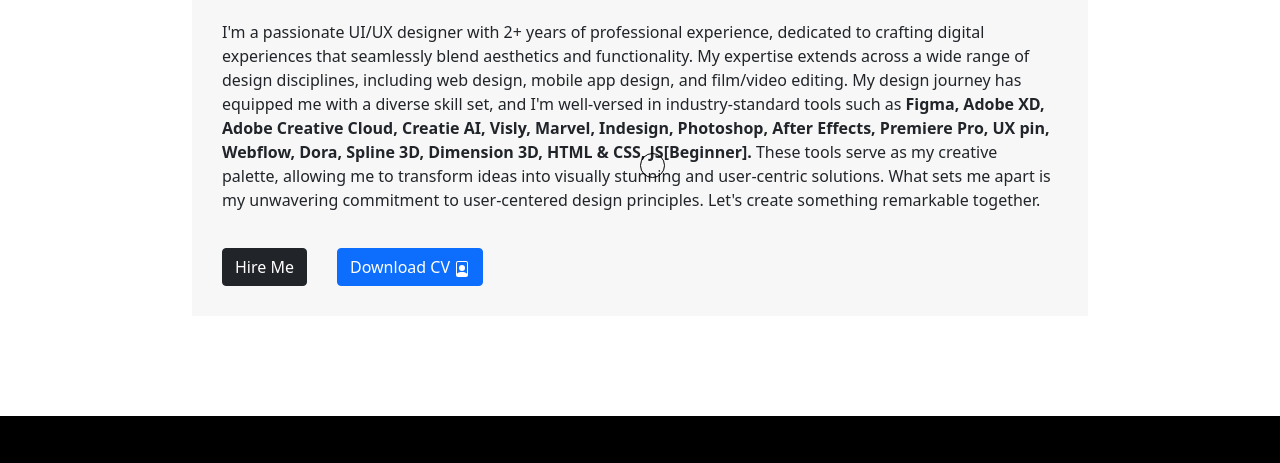
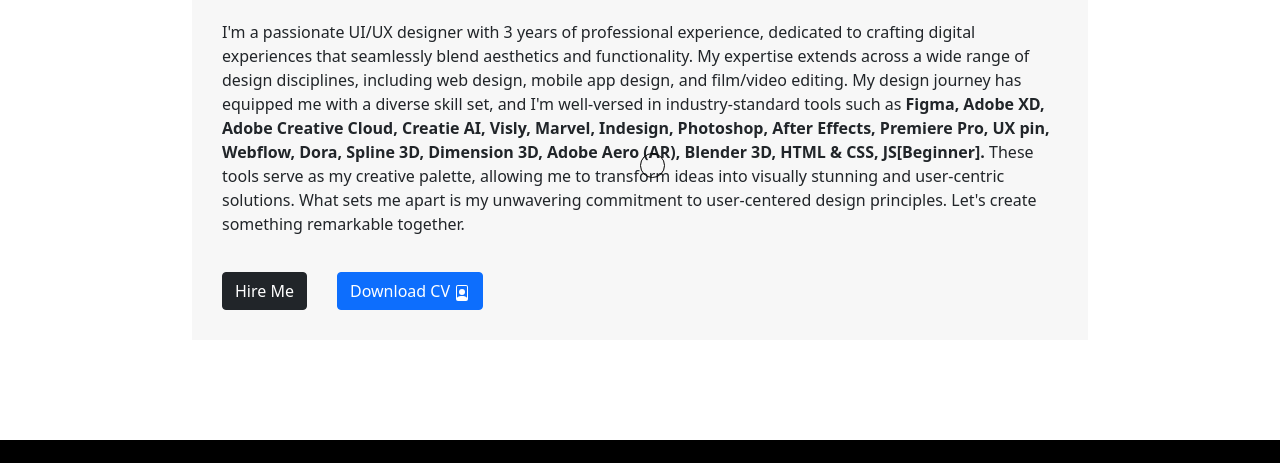
Before and after one commit to Honestuiux/honestweb, a website: page about.html in a window 1280 px wide. Shown: the part 247-710 px from the top of the page. Drawn offline with nearby package versions, Linux system fonts and the light colour scheme.

Commit message:
Aero updated

```diff
--- a/about.html
+++ b/about.html
@@ -44,9 +44,9 @@
         <div class="about">
                 <h1>About Me</h1>
             <div class="myself">
-                <p>I'm a passionate UI/UX designer with 2+ years of professional experience, dedicated to crafting digital experiences that seamlessly blend aesthetics and functionality.
+                <p>I'm a passionate UI/UX designer with 3 years of professional experience, dedicated to crafting digital experiences that seamlessly blend aesthetics and functionality.
                     My expertise extends across a wide range of design disciplines, including web design, mobile app design, and film/video editing. My design journey has equipped me with
-                    a diverse skill set, and I'm well-versed in industry-standard tools such as <b>Figma, Adobe XD, Adobe Creative Cloud, Creatie AI, Visly, Marvel, Indesign, Photoshop, After Effects, Premiere Pro, UX pin, Webflow, Dora, Spline 3D, Dimension 3D, HTML & CSS, JS[Beginner].</b>  These tools serve as
+                    a diverse skill set, and I'm well-versed in industry-standard tools such as <b>Figma, Adobe XD, Adobe Creative Cloud, Creatie AI, Visly, Marvel, Indesign, Photoshop, After Effects, Premiere Pro, UX pin, Webflow, Dora, Spline 3D, Dimension 3D, Adobe Aero (AR), Blender 3D, HTML & CSS, JS[Beginner].</b>  These tools serve as
                     my creative palette, allowing me to transform ideas into visually stunning and user-centric solutions. What sets me apart is my unwavering commitment to user-centered
                     design principles. Let's create something remarkable together.
                 </p>
```
